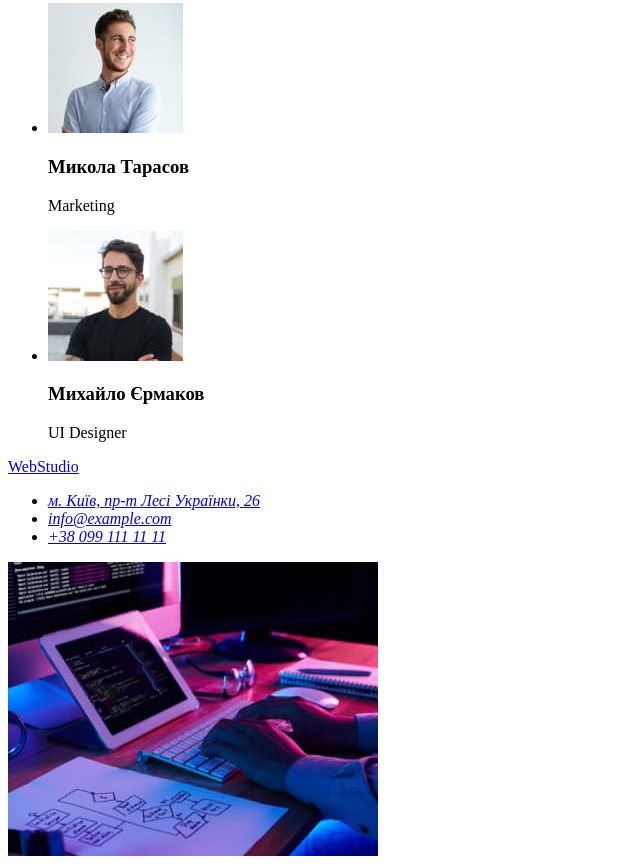
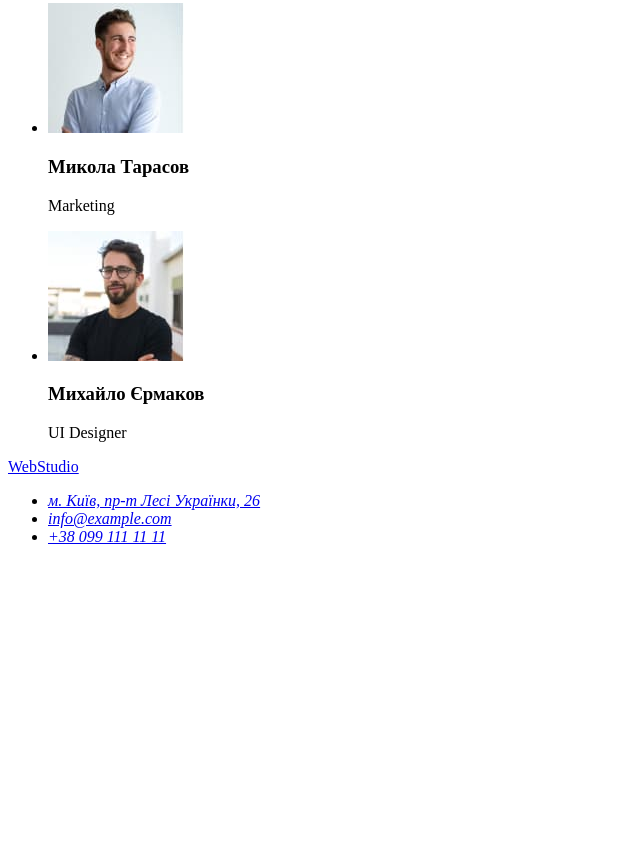
Before and after one commit to Dimon1511/Front-End_1_8, a plain HTML site: page index.html in a window 1280 px wide. Shown: the part 2025-2893 px from the top of the page, without its empty margins (0-640 px from the left). After the commit the page ends 2587 px from the top, so only its background shows below. Drawn offline with Linux system fonts and the light colour scheme.

Commit message:
revert all changes

```diff
--- a/index.html
+++ b/index.html
@@ -129,10 +129,6 @@
             </address>
         </footer>
 
-        <section>
-            <img src="/img/developer.jpg" alt="">
-        </section>
-
 
 </body>
 
```
